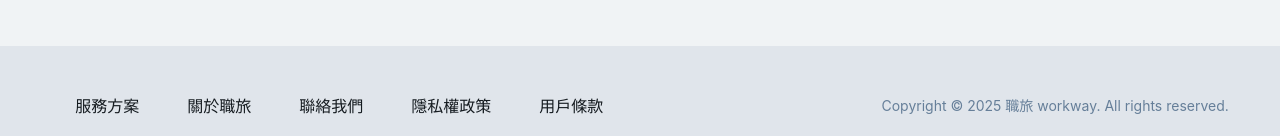
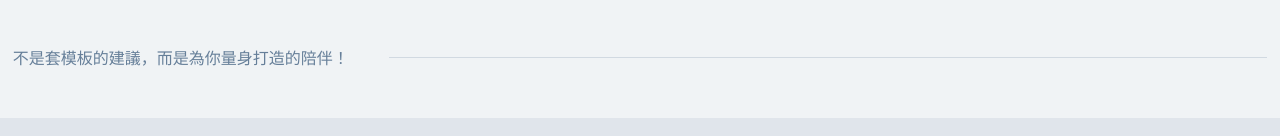
Before and after one commit to JeromeLin222/workway, a React (Vite) app: page / in a window 1280 px wide. Shown: the part 2319-2455 px from the top of the page. Built offline with nearby package versions, Linux system fonts and the light colour scheme.

Commit message:
feat: enhance HomePage layout with additional messaging and styling
- Added a new message section to the HomePage for personalized user engagement.
- Enhanced visual separation with a border element for improved aesthetics.

```diff
--- a/src/pages/HomePage.jsx
+++ b/src/pages/HomePage.jsx
@@ -98,12 +98,16 @@ function HomePage() {
             <img src="/images/index/why-workway.svg" alt="why icon" className="mb-1" />
             <h2 className="font-bold text-title-5xl">選擇職旅 WorkWay</h2>
           </div>
-          <div className="grid grid-cols-3 gap-6">
+          <div className="grid grid-cols-3 gap-6 mb-12">
             {
               advantageData.map((advantage) =>
                 <AdvantageCard key={advantage.id} {...advantage} />
               )
             }
+          </div>
+          <div className='flex items-center'>
+            <span className='text-natural-50 mr-auto'>不是套模板的建議，而是為你量身打造的陪伴！</span>
+            <div className='border-b border-natural-85 w-[70%]'></div>
           </div>
         </div>
       </div>
```
